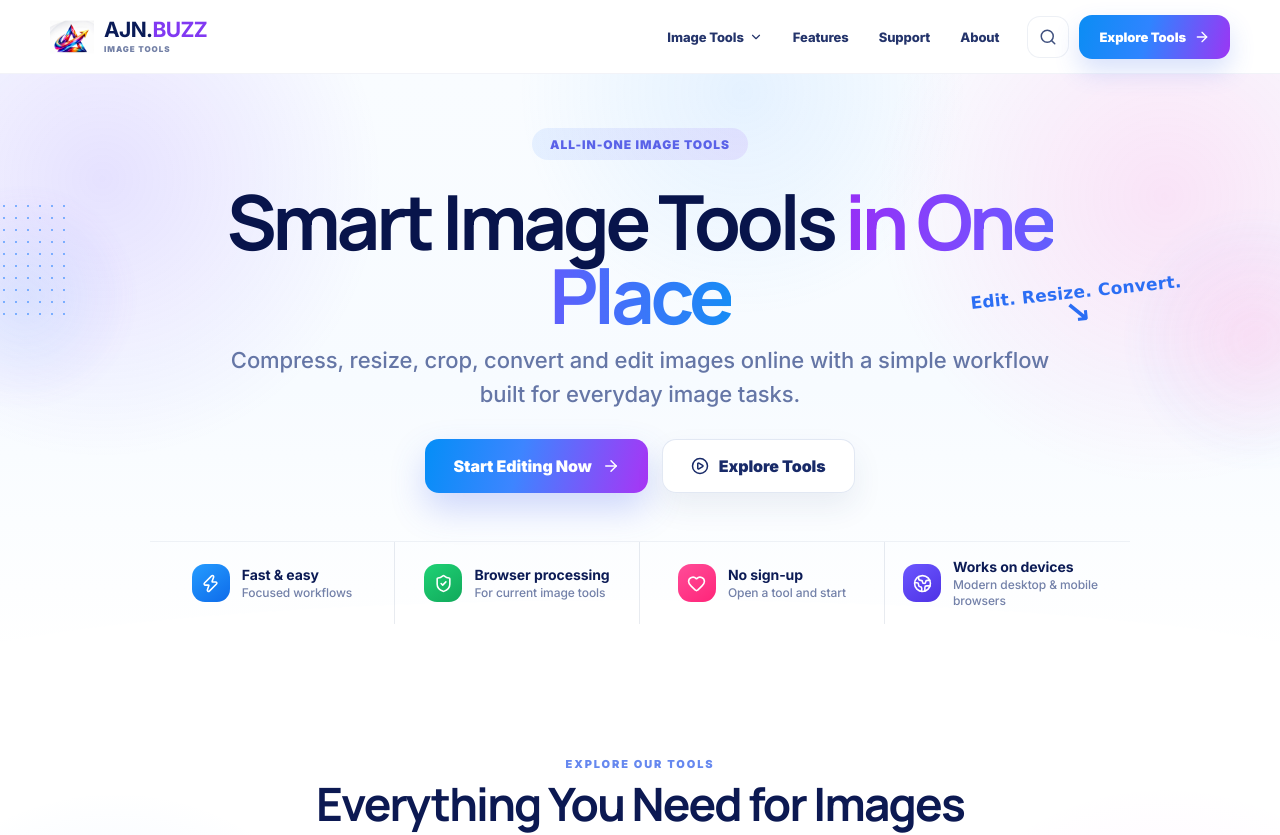
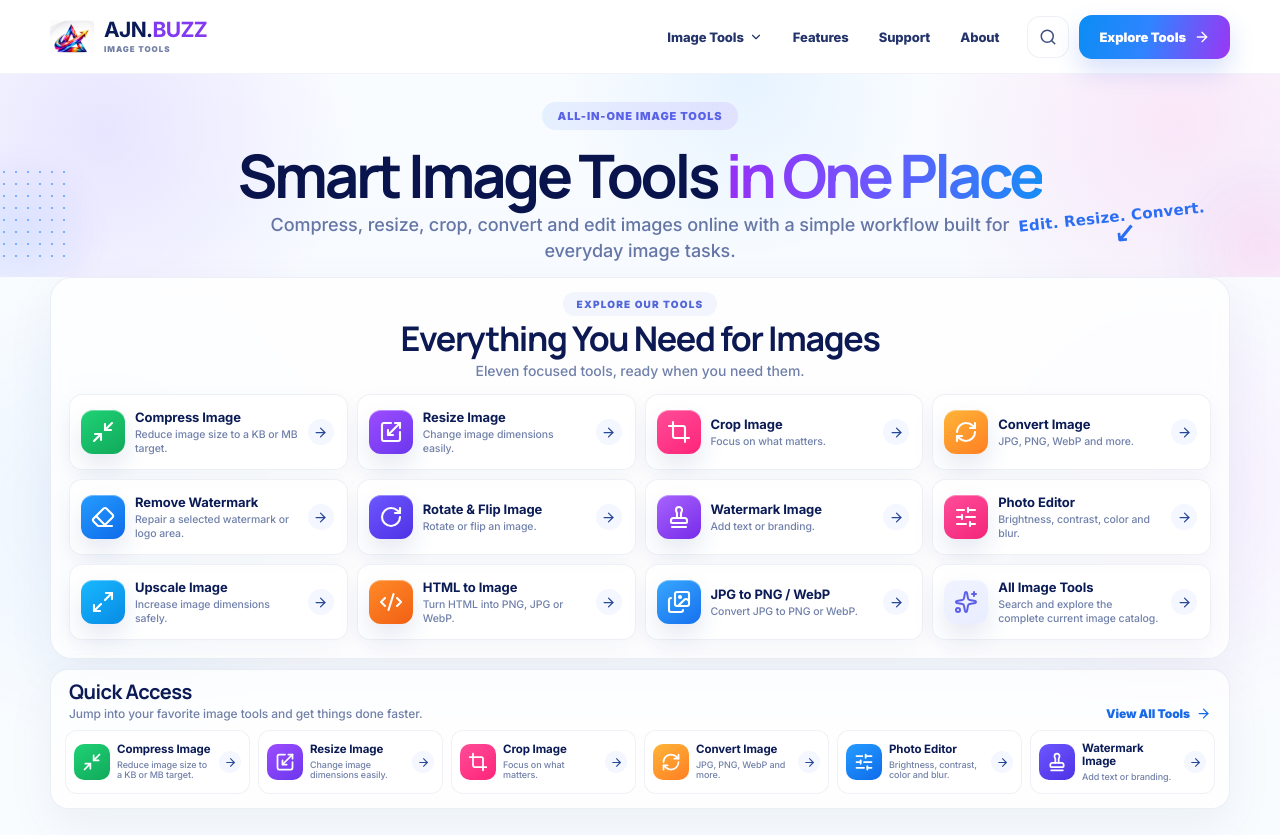
Before and after one commit to Anjan-patel14/AJN-BUZZ-IMAGE, a Next.js app: page / in a window 1280 px wide. Shown: the top 835 px of the page. Built offline with nearby package versions, Linux system fonts and the light colour scheme; no server answers.

Commit message:
AJN Buzz V7.7 compact homepage and quick access

```diff
--- a/src/app/home-v7.module.css
+++ b/src/app/home-v7.module.css
@@ -895,3 +895,369 @@
     align-items: flex-start;
   }
 }
+
+/* AJN BUZZ V7.7 :: COMPACT HERO + TOOLS + QUICK ACCESS */
+.hero {
+  padding: 28px 0 14px;
+  min-height: 0;
+  background:
+    radial-gradient(circle at 8% 28%, rgba(131, 90, 255, 0.14), transparent 21%),
+    radial-gradient(circle at 92% 24%, rgba(255, 89, 202, 0.13), transparent 22%),
+    radial-gradient(circle at 58% 0%, rgba(79, 170, 255, 0.11), transparent 24%),
+    linear-gradient(180deg, #f9fcff 0%, #f7fbff 74%, #f8fbff 100%);
+}
+
+.hero::after {
+  display: none;
+}
+
+.heroGlowOne {
+  width: 170px;
+  height: 170px;
+  left: -70px;
+  top: 76px;
+}
+
+.heroGlowTwo {
+  width: 190px;
+  height: 190px;
+  right: -78px;
+  top: 80px;
+}
+
+.dotPattern {
+  top: 92px;
+  height: 96px;
+}
+
+.pill {
+  min-height: 28px;
+  padding-inline: 16px;
+  font-size: 11px;
+}
+
+.hero h1 {
+  max-width: 920px;
+  margin: 16px auto 7px;
+  font-size: clamp(38px, 5.2vw, 60px);
+  line-height: 0.98;
+}
+
+.heroLead {
+  max-width: 760px;
+  font-size: clamp(15px, 1.5vw, 18px);
+  line-height: 1.45;
+}
+
+.handNote {
+  right: 2%;
+  top: 106px;
+  font-size: 15px;
+}
+
+.handNote span {
+  margin-left: 24px;
+  font-size: 27px;
+}
+
+.toolsSection {
+  z-index: 2;
+  margin-top: -1px;
+  padding: 0 0 26px;
+  background:
+    radial-gradient(circle at 8% 42%, rgba(66, 151, 255, 0.08), transparent 20%),
+    radial-gradient(circle at 92% 38%, rgba(226, 68, 255, 0.07), transparent 20%),
+    #f9fcff;
+}
+
+.toolsPanel,
+.quickAccessPanel {
+  border: 1px solid rgba(72, 101, 170, 0.10);
+  background: rgba(255, 255, 255, 0.74);
+  box-shadow: 0 18px 50px rgba(24, 49, 105, 0.06);
+  backdrop-filter: blur(10px);
+}
+
+.toolsPanel {
+  border-radius: 22px;
+  padding: 14px 18px 18px;
+}
+
+.toolsPanel .centerHeading {
+  margin-bottom: 13px;
+}
+
+.toolsPanel .centerHeading > span {
+  display: inline-flex;
+  min-height: 24px;
+  align-items: center;
+  padding: 0 14px;
+  border-radius: 999px;
+  background: rgba(100, 114, 239, 0.08);
+  color: #5367d9;
+  font-size: 10px;
+  letter-spacing: 0.12em;
+}
+
+.toolsPanel .centerHeading h2 {
+  margin: 5px 0 3px;
+  font-size: clamp(25px, 2.8vw, 34px);
+}
+
+.toolsPanel .centerHeading p {
+  font-size: 14px;
+}
+
+.toolGrid {
+  grid-template-columns: repeat(4, minmax(0, 1fr));
+  gap: 9px;
+}
+
+.toolCard {
+  min-height: 76px;
+  padding: 10px 11px;
+  border-radius: 13px;
+  display: grid;
+  grid-template-columns: 44px minmax(0, 1fr) 28px;
+  align-items: center;
+  gap: 10px;
+  text-align: left;
+  box-shadow: 0 8px 24px rgba(34, 57, 106, 0.045);
+}
+
+.toolCard:hover {
+  transform: translateY(-2px);
+  box-shadow: 0 12px 30px rgba(34, 57, 106, 0.085);
+}
+
+.toolIcon {
+  width: 44px;
+  height: 44px;
+  margin: 0;
+  border-radius: 12px;
+}
+
+.toolCardCopy {
+  min-width: 0;
+}
+
+.toolCardCopy strong,
+.toolCardCopy small {
+  display: block;
+}
+
+.toolCardCopy strong {
+  font-size: 13px;
+  line-height: 1.18;
+}
+
+.toolCardCopy small {
+  margin-top: 3px;
+  color: #7080aa;
+  font-size: 10.5px;
+  line-height: 1.27;
+}
+
+.toolCardArrow,
+.quickAccessArrow {
+  display: grid;
+  place-items: center;
+  border-radius: 999px;
+  color: #274a96;
+  background: #f4f7ff;
+}
+
+.toolCardArrow {
+  width: 26px;
+  height: 26px;
+}
+
+.moreCard {
+  border-style: solid;
+}
+
+.quickAccessPanel {
+  margin-top: 10px;
+  padding: 11px 14px 14px;
+  border-radius: 18px;
+}
+
+.quickAccessHeader {
+  display: flex;
+  align-items: flex-end;
+  justify-content: space-between;
+  gap: 16px;
+  padding: 0 4px 9px;
+}
+
+.quickAccessHeader h2 {
+  margin: 0;
+  font-size: 20px;
+  line-height: 1.1;
+  letter-spacing: -0.025em;
+}
+
+.quickAccessHeader p {
+  margin: 3px 0 0;
+  color: #7180a8;
+  font-size: 12px;
+}
+
+.quickAccessHeader > a {
+  display: inline-flex;
+  align-items: center;
+  gap: 6px;
+  color: #1769e8;
+  font-size: 12px;
+  font-weight: 850;
+  text-decoration: none;
+  white-space: nowrap;
+}
+
+.quickAccessGrid {
+  display: grid;
+  grid-template-columns: repeat(6, minmax(0, 1fr));
+  gap: 8px;
+}
+
+.quickAccessCard {
+  min-width: 0;
+  min-height: 64px;
+  padding: 8px 8px;
+  display: grid;
+  grid-template-columns: 36px minmax(0, 1fr) 22px;
+  align-items: center;
+  gap: 7px;
+  border: 1px solid rgba(34, 61, 132, 0.07);
+  border-radius: 12px;
+  color: #0b1b56;
+  background: rgba(255, 255, 255, 0.94);
+  text-decoration: none;
+  transition: transform 0.18s ease, box-shadow 0.18s ease;
+}
+
+.quickAccessCard:hover {
+  transform: translateY(-2px);
+  box-shadow: 0 10px 24px rgba(34, 57, 106, 0.08);
+}
+
+.quickAccessIcon {
+  width: 36px;
+  height: 36px;
+  display: grid;
+  place-items: center;
+  border-radius: 10px;
+  color: #fff;
+}
+
+.quickAccessCopy {
+  min-width: 0;
+}
+
+.quickAccessCopy strong,
+.quickAccessCopy small {
+  display: block;
+}
+
+.quickAccessCopy strong {
+  font-size: 11.5px;
+  line-height: 1.15;
+}
+
+.quickAccessCopy small {
+  display: -webkit-box;
+  margin-top: 3px;
+  overflow: hidden;
+  -webkit-box-orient: vertical;
+  -webkit-line-clamp: 2;
+  color: #7180a8;
+  font-size: 9px;
+  line-height: 1.22;
+}
+
+.quickAccessArrow {
+  width: 22px;
+  height: 22px;
+}
+
+@media (max-width: 1100px) {
+  .toolGrid {
+    grid-template-columns: repeat(3, minmax(0, 1fr));
+  }
+
+  .quickAccessGrid {
+    grid-template-columns: repeat(3, minmax(0, 1fr));
+  }
+}
+
+@media (max-width: 760px) {
+  .hero {
+    padding: 24px 0 12px;
+  }
+
+  .hero h1 {
+    margin-top: 14px;
+    font-size: clamp(36px, 11vw, 50px);
+  }
+
+  .heroLead {
+    max-width: 560px;
+    font-size: 15px;
+  }
+
+  .toolsSection {
+    padding: 0 0 22px;
+  }
+
+  .toolsPanel {
+    padding: 12px;
+    border-radius: 18px;
+  }
+
+  .toolGrid {
+    grid-template-columns: repeat(2, minmax(0, 1fr));
+    gap: 8px;
+  }
+
+  .toolCard {
+    min-height: 88px;
+    grid-template-columns: 40px minmax(0, 1fr);
+    padding: 9px;
+  }
+
+  .toolIcon {
+    width: 40px;
+    height: 40px;
+  }
+
+  .toolCardArrow {
+    display: none;
+  }
+
+  .quickAccessHeader {
+    align-items: flex-start;
+  }
+
+  .quickAccessGrid {
+    grid-template-columns: repeat(2, minmax(0, 1fr));
+  }
+}
+
+@media (max-width: 480px) {
+  .toolGrid,
+  .quickAccessGrid {
+    grid-template-columns: 1fr;
+  }
+
+  .toolCard {
+    min-height: 72px;
+  }
+
+  .quickAccessHeader {
+    display: block;
+  }
+
+  .quickAccessHeader > a {
+    margin-top: 8px;
+  }
+}
--- a/src/app/page.tsx
+++ b/src/app/page.tsx
@@ -8,12 +8,10 @@ import {
   Download,
   FileText,
   Gem,
-  Globe2,
   GraduationCap,
   Heart,
   ImageIcon,
   MonitorSmartphone,
-  PlayCircle,
   QrCode,
   Rocket,
   ShieldCheck,
@@ -62,6 +60,33 @@ const toolTones = [
   styles.code,
   styles.sky,
 ];
+
+const toolDisplayCopy: Record<string, string> = {
+  compress: "Reduce image size to a KB or MB target.",
+  resize: "Change image dimensions easily.",
+  crop: "Focus on what matters.",
+  convert: "JPG, PNG, WebP and more.",
+  "remove-watermark": "Repair a selected watermark or logo area.",
+  rotate: "Rotate or flip an image.",
+  watermark: "Add text or branding.",
+  "photo-editor": "Brightness, contrast, color and blur.",
+  upscale: "Increase image dimensions safely.",
+  "html-to-image": "Turn HTML into PNG, JPG or WebP.",
+  "jpg-to-png": "Convert JPG to PNG or WebP.",
+};
+
+const QUICK_ACCESS_IDS = [
+  "compress",
+  "resize",
+  "crop",
+  "convert",
+  "photo-editor",
+  "watermark",
+] as const;
+
+const quickAccessTools = QUICK_ACCESS_IDS.map((id) =>
+  IMAGE_TOOLS.find((tool) => tool.id === id),
+).filter((tool) => tool !== undefined);
 
 const differenceCards = [
   {
@@ -219,61 +244,16 @@ export default function Home() {
               Compress, resize, crop, convert and edit images online with a
               simple workflow built for everyday image tasks.
             </p>
-            <div className={styles.heroActions}>
-              <Link href="/tools/photo-editor" className={styles.primaryButton}>
-                Start Editing Now <ArrowRight size={18} />
-              </Link>
-              <Link href="/tools" className={styles.secondaryButton}>
-                <PlayCircle size={18} /> Explore Tools
-              </Link>
-            </div>
             <div className={styles.handNote}>
               Edit. Resize. Convert.
-              <span aria-hidden="true">↘</span>
-            </div>
-            <div className={styles.proofRow}>
-              <div>
-                <span className={`${styles.proofIcon} ${styles.blue}`}>
-                  <Zap size={19} />
-                </span>
-                <span>
-                  <b>Fast & easy</b>
-                  <small>Focused workflows</small>
-                </span>
-              </div>
-              <div>
-                <span className={`${styles.proofIcon} ${styles.green}`}>
-                  <ShieldCheck size={19} />
-                </span>
-                <span>
-                  <b>Browser processing</b>
-                  <small>For current image tools</small>
-                </span>
-              </div>
-              <div>
-                <span className={`${styles.proofIcon} ${styles.pink}`}>
-                  <Heart size={19} />
-                </span>
-                <span>
-                  <b>No sign-up</b>
-                  <small>Open a tool and start</small>
-                </span>
-              </div>
-              <div>
-                <span className={`${styles.proofIcon} ${styles.indigo}`}>
-                  <Globe2 size={19} />
-                </span>
-                <span>
-                  <b>Works on devices</b>
-                  <small>Modern desktop & mobile browsers</small>
-                </span>
-              </div>
+              <span aria-hidden="true">↙</span>
             </div>
           </div>
         </section>
 
         <section className={styles.toolsSection}>
           <div className="container">
+            <div className={styles.toolsPanel}>
               <div className={styles.centerHeading}>
                 <span>EXPLORE OUR TOOLS</span>
                 <h2>Everything You Need for Images</h2>
@@ -291,19 +271,66 @@ export default function Home() {
                         toolTones[index % toolTones.length]
                       }`}
                     >
-                    <ToolIcon name={tool.icon} size={28} />
+                      <ToolIcon name={tool.icon} size={24} />
                     </span>
+                    <span className={styles.toolCardCopy}>
                       <strong>{tool.name}</strong>
-                  <small>{tool.summary}</small>
+                      <small>{toolDisplayCopy[tool.id] ?? tool.summary}</small>
+                    </span>
+                    <span className={styles.toolCardArrow} aria-hidden="true">
+                      <ArrowRight size={15} />
+                    </span>
                   </Link>
                 ))}
                 <Link href="/tools" className={`${styles.toolCard} ${styles.moreCard}`}>
                   <span className={`${styles.toolIcon} ${styles.soft}`}>
-                  <Sparkles size={28} />
+                    <Sparkles size={24} />
                   </span>
+                  <span className={styles.toolCardCopy}>
                     <strong>All Image Tools</strong>
                     <small>Search and explore the complete current image catalog.</small>
+                  </span>
+                  <span className={styles.toolCardArrow} aria-hidden="true">
+                    <ArrowRight size={15} />
+                  </span>
                 </Link>
+              </div>
+            </div>
+
+            <div className={styles.quickAccessPanel}>
+              <div className={styles.quickAccessHeader}>
+                <span>
+                  <h2>Quick Access</h2>
+                  <p>Jump into your favorite image tools and get things done faster.</p>
+                </span>
+                <Link href="/tools">
+                  View All Tools <ArrowRight size={15} />
+                </Link>
+              </div>
+              <div className={styles.quickAccessGrid}>
+                {quickAccessTools.map((tool, index) => (
+                  <Link
+                    href={`/tools/${tool.id}`}
+                    className={styles.quickAccessCard}
+                    key={tool.id}
+                  >
+                    <span
+                      className={`${styles.quickAccessIcon} ${
+                        toolTones[index % toolTones.length]
+                      }`}
+                    >
+                      <ToolIcon name={tool.icon} size={20} />
+                    </span>
+                    <span className={styles.quickAccessCopy}>
+                      <strong>{tool.name}</strong>
+                      <small>{toolDisplayCopy[tool.id] ?? tool.summary}</small>
+                    </span>
+                    <span className={styles.quickAccessArrow} aria-hidden="true">
+                      <ArrowRight size={13} />
+                    </span>
+                  </Link>
+                ))}
+              </div>
             </div>
           </div>
         </section>
```
Also changed, not shown: scripts/verify.mjs (+12 -1 lines). Lines whose indentation alone changed are shown as unchanged.
